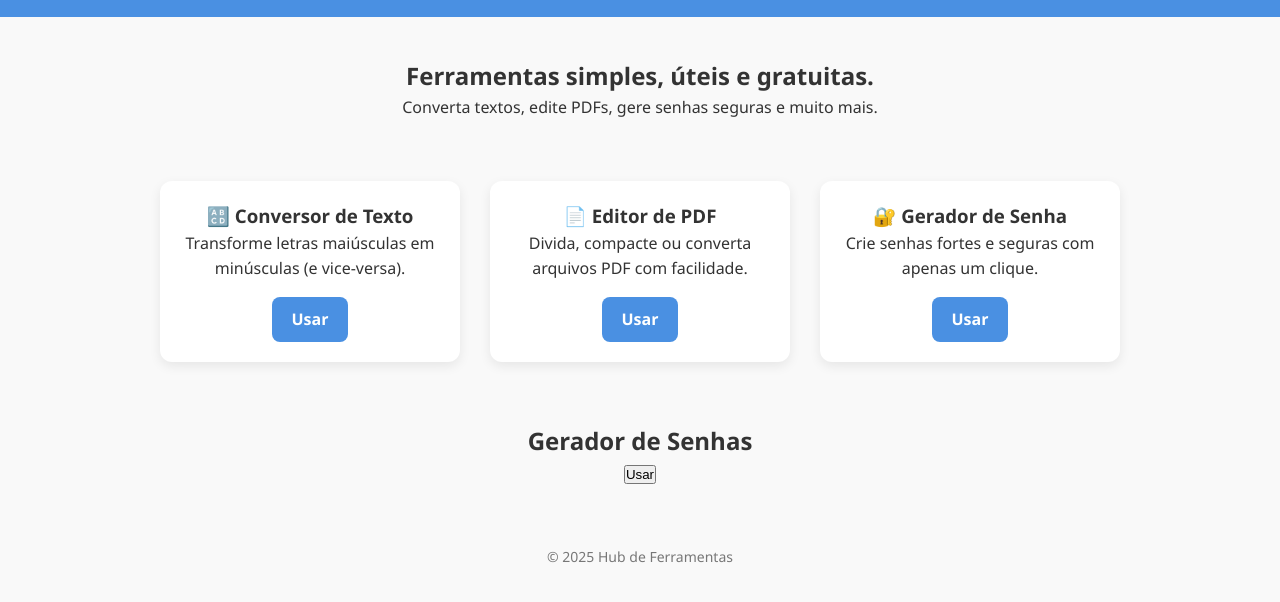
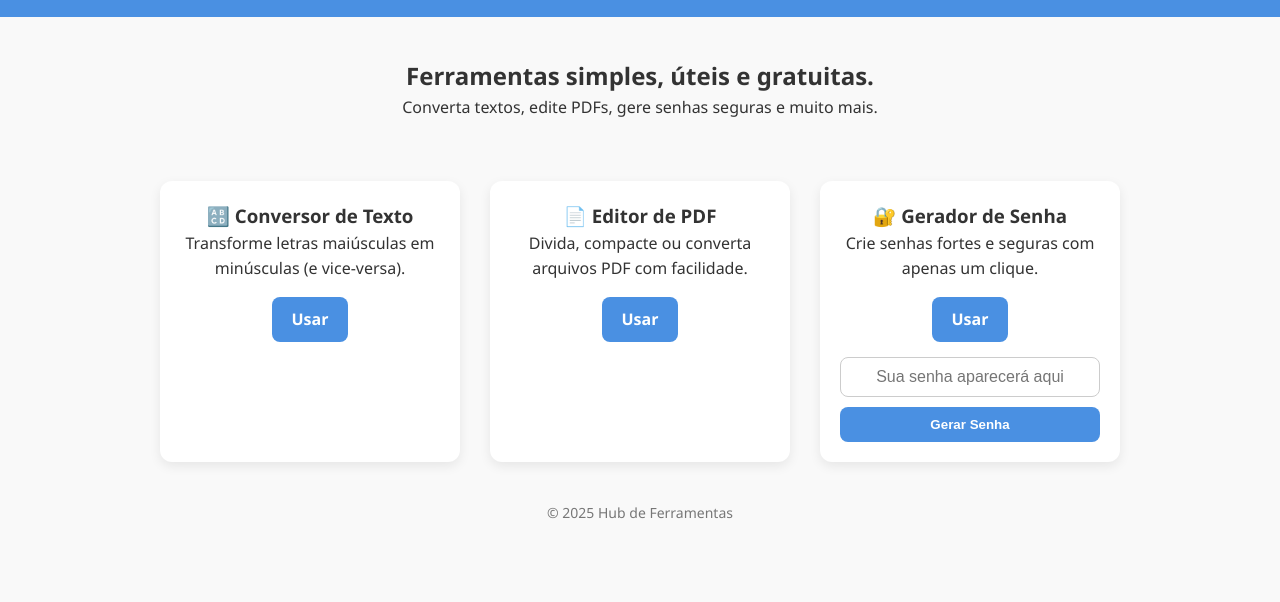
Before and after one commit to nogD3V/hubdeferramentas, a plain HTML site: page index.html in a window 1280 px wide. Shown: the part 110-712 px from the top of the page. Drawn offline with Linux system fonts and the light colour scheme.

Commit message:
Funcionalidade de gerar senha com JS | Adicionando a forma na qual o gerador aparece

```diff
--- a/css/style.css
+++ b/css/style.css
@@ -90,16 +90,37 @@ footer {
   color: #777;
 }
 
-/* GERADOR DE SENHA */
-.ferramenta {
-  margin: 40px auto;
+/* Gerador de Senha */
+#geradorSenhaBox {
+  margin-top: 15px;
+  display: flex;
+  flex-direction: column;
+  gap: 10px;
+}
+
+#geradorSenhaBox input {
+  padding: 10px;
+  border: 1px solid #ccc;
+  border-radius: 8px;
+  font-size: 16px;
   text-align: center;
+}
+
+#geradorSenhaBox button {
+  background-color: #4a90e2;
+  color: white;
+  border: none;
+  border-radius: 8px;
+  padding: 10px;
+  font-weight: bold;
+  cursor: pointer;
+  transition: background-color 0.3s ease;
+}
+
+#geradorSenhaBox button:hover {
+  background-color: #357bd8;
 }
 
 .oculto {
   display: none;
 }
-
-#geradorSenhaBox {
-  margin-top: 20px;
-}
--- a/index.html
+++ b/index.html
@@ -41,20 +41,15 @@
       <div class="tool-card">
         <h3>🔐 Gerador de Senha</h3>
         <p>Crie senhas fortes e seguras com apenas um clique.</p>
-        <a href="#">Usar</a>
+        <a href="#" onclick="toggleGerador()">Usar</a>
+
+        <div id="geradorSenhaBox" class="oculto">
+          <input type="text" id="senhaGerada" readonly placeholder="Sua senha aparecerá aqui" />
+          <button onclick="gerarSenha()">Gerar Senha</button>
+        </div>
       </div>
     </section>
   </main>
-
-  <section class="ferramenta">
-    <h2>Gerador de Senhas</h2>
-    <button onclick="toggleGerador()">Usar</button>
-
-    <div id="geradorSenhaBox" class="oculto">
-      <button onclick="gerarSenha()">Gerar Senha</button>
-      <input type="text" id="senhaGerada" readonly placeholder="Sua senha aparecerá aqui">
-    </div>
-  </section>
 
   <footer>
     <p>&copy; 2025 Hub de Ferramentas</p>
```
